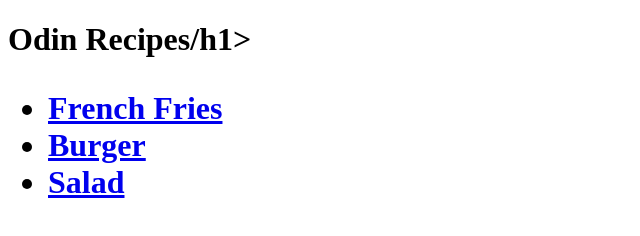
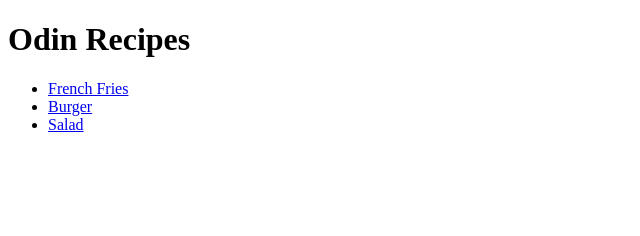
Before and after one commit to ajawad06/odin-recipes, a plain HTML site: page index.html in a window 1280 px wide. Shown: the whole page, without its empty margins (0-640 px from the left). Drawn offline with Linux system fonts and the light colour scheme.

Commit message:
fixed error in index file

```diff
--- a/index.html
+++ b/index.html
@@ -4,7 +4,7 @@
     <title> HTML Page</title>
 </head>
 <body>
-    <h1>Odin Recipes/h1>
+    <h1>Odin Recipes</h1>
 	 <ul>
     <li><a href="recipes/fries.html">French Fries</a></li>
     <li><a href="recipes/burger.html">Burger</a></li>
```
